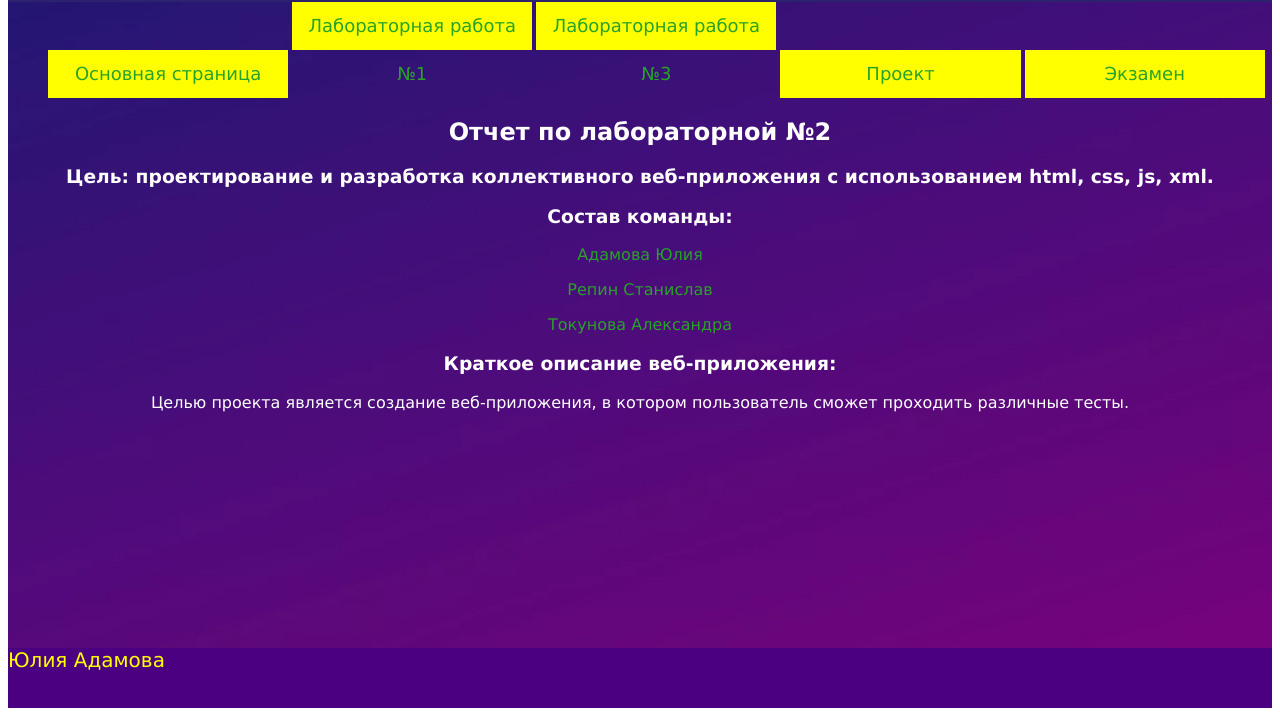
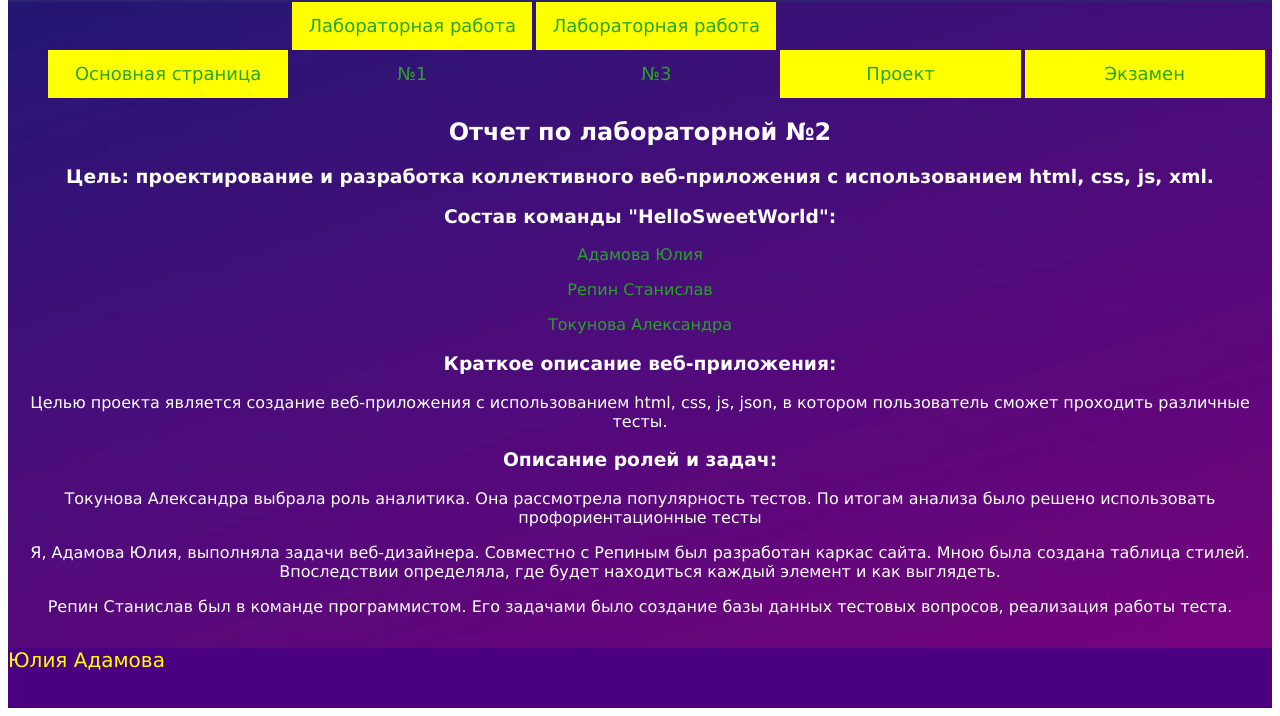
Before and after one commit to YuliaAdamova/YuliaAdamova.github.io, a plain HTML site: page LabRab2.html in a window 1280 px wide. Shown: the part 206-922 px from the top of the page. Drawn offline with Linux system fonts and the light colour scheme.

Commit message:
Update LabRab2.html

```diff
--- a/LabRab2.html
+++ b/LabRab2.html
@@ -24,12 +24,16 @@
 				<div class="content">
 					<h2>Отчет по лабораторной №2</h2>
 					<h3>Цель: проектирование и разработка коллективного веб-приложения с использованием html, css, js, xml.</h3>
-					<h3>Состав команды:</h3>
+					<h3>Состав команды "HelloSweetWorld":</h3>
 					<p><a href="https://github.com/YuliaAdamova">Адамова Юлия</a></p>
 					<p><a href="https://github.com/Stasofan">Репин Станислав</a></p>
 					<p><a href="https://github.com/SashulyaT">Токунова Александра</a></p>
 					<h3>Краткое описание веб-приложения:</h3>
-					<p>Целью проекта является создание веб-приложения, в котором пользователь сможет проходить различные тесты.</p>
+					<p>Целью проекта является создание веб-приложения с использованием html, css, js, json, в котором пользователь сможет проходить различные тесты.</p>
+					<h3>Описание ролей и задач:</h3>
+					<p>Токунова Александра выбрала роль аналитика. Она рассмотрела популярность тестов. По итогам анализа было решено использовать профориентационные тесты</p>
+					<p>Я, Адамова Юлия, выполняла задачи веб-дизайнера. Совместно с Репиным был разработан каркас сайта. Мною была создана таблица стилей. Впоследствии определяла, где будет находиться каждый элемент и как выглядеть.</p>
+					<p>Репин Станислав был в команде программистом. Его задачами было создание базы данных тестовых вопросов, реализация работы теста.</p>
 				</div>
 			</div>
 		</div>
```
